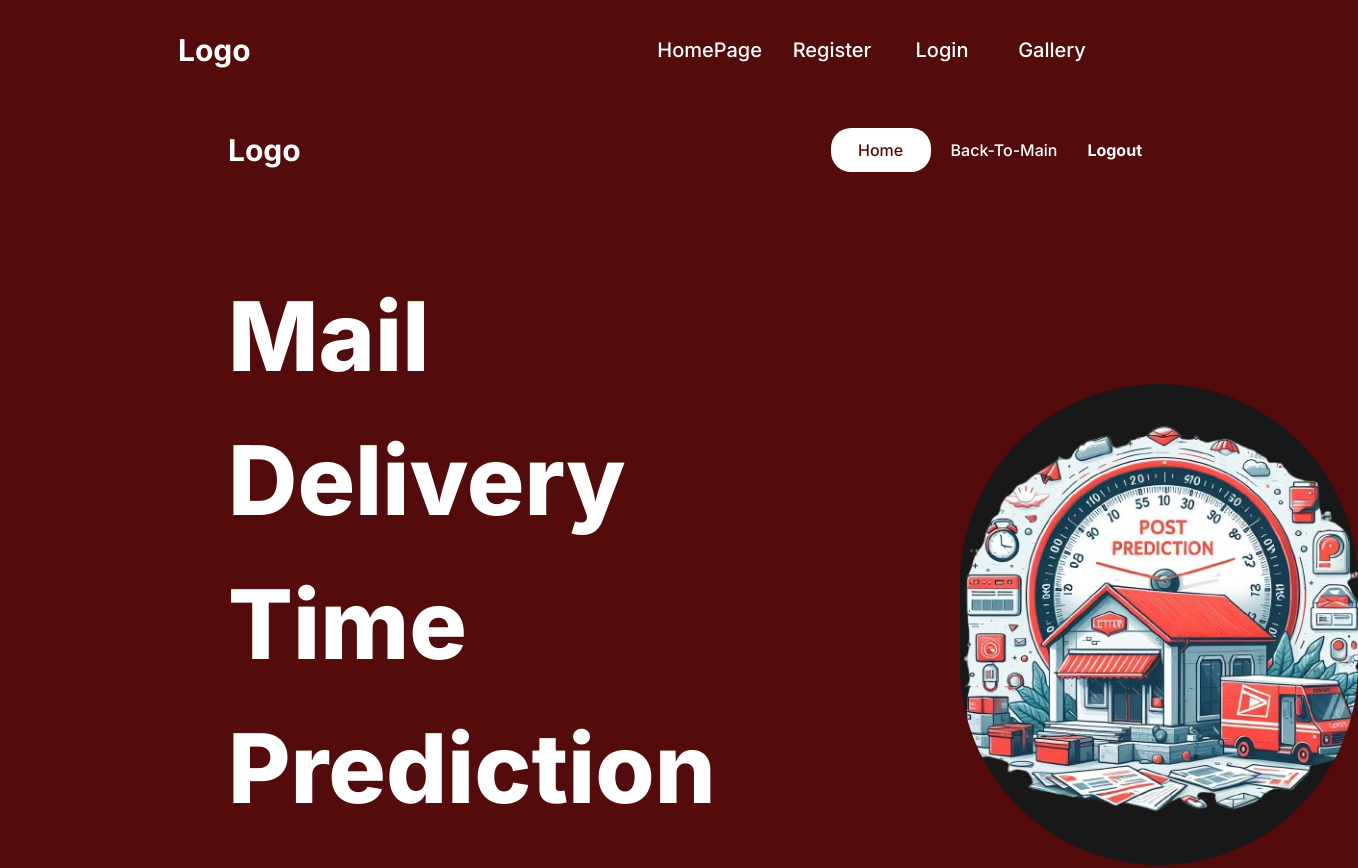
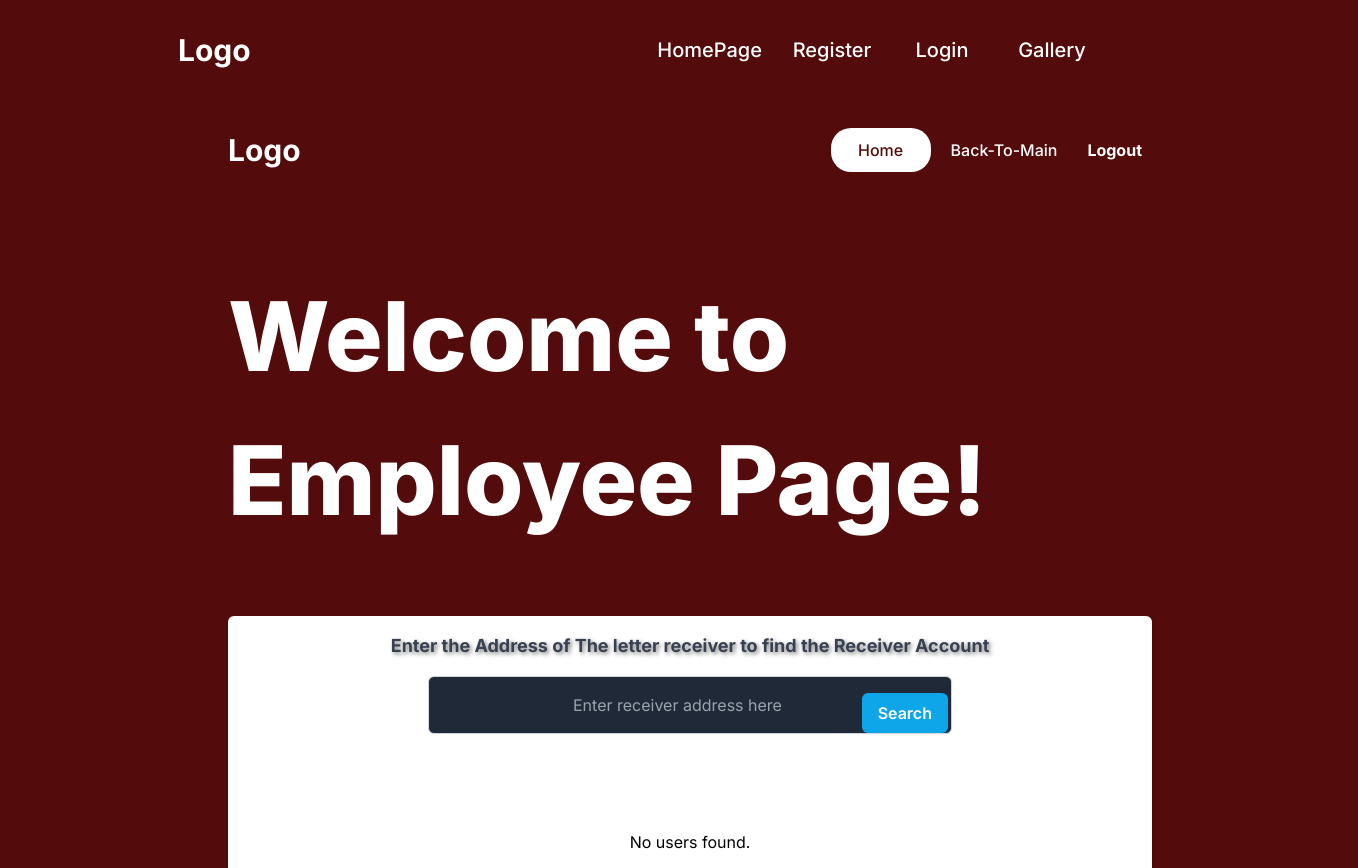
Before and after one commit to Sachin-Badges/SDGP-Project-Back-end-Front-end-Ml-component-, a Next.js app in the folder mail-delivery-time-prediction-system-front-end-part/: page /employeePage in a window 1280 px wide. Shown: the top 868 px of the page, 1358 px wide, since content can reach past the window. Built offline with nearby package versions, Linux system fonts and the light colour scheme.

Commit message:
Just updated and increase  appearance of front-end

```diff
--- a/mail-delivery-time-prediction-system-front-end-part/src/app/customerPage/customerNavbar/links/Links.tsx
+++ b/mail-delivery-time-prediction-system-front-end-part/src/app/customerPage/customerNavbar/links/Links.tsx
@@ -1,64 +1,3 @@
-// "use client";
-
-// import Link from "next/link";
-// import styles from "./links.module.css";
-// import NavLink from "./navLinks/navLink";
-// import { useState } from "react";
-// import Image from "next/image";
-
-// const links = [
-//   {
-//     title: "Home",
-//     path: "/customerPage",
-//   },
-//   {
-//     title: "Profile",
-//     path: "/profile",
-//   },
-//   {
-//     title: "Mail-Box",
-//     path: "/mailBox",
-//   },
-//   {
-//     title: "Feedback",
-//     path: "/feedback",
-//   },
-// ];
-
-// const Links = ({}) => {
-//   const [open, setOpen] = useState(false);
-
-//   return (
-//     <div className={styles.container}>
-//       <div className={styles.links}>
-//         {links.map((link) => (
-//           <NavLink item={link} key={link.title} />
-//         ))}
-//         <button className={styles.logout}>Logout</button>
-//       </div>
-
-//       <Image
-//         className={styles.menuButton}
-//         src="/menu.png"
-//         alt="menuImage"
-//         width={30}
-//         height={30}
-//         onClick={() => setOpen((prev) => !prev)}
-//       />
-
-//       {open && (
-//         <div className={styles.mobileLinks}>
-//           {links.map((link) => (
-//             <NavLink item={link} key={link.title} />
-//           ))}
-//         </div>
-//       )}
-//     </div>
-//   );
-// };
-
-// export default Links;
-
 "use client";
 
 import Link from "next/link";
@@ -82,7 +21,7 @@ const links = [
   },
   {
     title: "Feedback",
-    path: "/feedback",
+    path: "/feedbackPage",
   },
 ];
 
@@ -100,7 +39,10 @@ const Links = ({}) => {
         {links.map((link) => (
           <NavLink item={link} key={link.title} />
         ))}
-        <button className={styles.logout}>Logout</button>
+        {/* <button className={styles.logout}>Logout</button> */}
+        <button className={styles.logout}>
+          <Link href="/">Logout</Link>
+        </button>
       </div>
 
       <Image
--- a/mail-delivery-time-prediction-system-front-end-part/src/app/employeePage/page.tsx
+++ b/mail-delivery-time-prediction-system-front-end-part/src/app/employeePage/page.tsx
@@ -5,10 +5,18 @@ import Image from "next/image";
 import RootLayout from "../layout";
 import Navbar from "./employeeNavbar/Navbar";
 import styles from "../home.module.css";
-import Link from 'next/link';
+import Link from "next/link";
+import dynamic from "next/dynamic";
+
+const DynamicNavbar = dynamic(
+  () => import("../employeePage/employeeNavbar/Navbar"),
+  {
+    loading: () => null, // Placeholder while Navbar is loading
+    ssr: false, // Disable server-side rendering for the Navbar component
+  }
+);
 
 const EmployeePage = () => {
-
   interface User {
     email: string;
     password: string;
@@ -25,7 +33,7 @@ const EmployeePage = () => {
   };
 
   // State to hold the search input
-  const [searchInput, setSearchInput] = useState('');
+  const [searchInput, setSearchInput] = useState("");
 
   // State to hold search results
   const [searchResults, setSearchResults] = useState<User[]>([]);
@@ -36,37 +44,45 @@ const EmployeePage = () => {
   };
 
   // Handle search submit
-  const handleSearchSubmit = async (event: React.FormEvent<HTMLFormElement>) => {
+  const handleSearchSubmit = async (
+    event: React.FormEvent<HTMLFormElement>
+  ) => {
     event.preventDefault(); // Prevent default form submission behavior
 
     // Make the API call
     try {
-      const response = await fetch(`http://localhost:5000/users/search?address=${searchInput}`);
+      const response = await fetch(
+        `http://localhost:5000/users/search?address=${searchInput}`
+      );
       const data = await response.json();
       setSearchResults(data);
       console.log(data); // Log the data to see what's received
     } catch (error) {
-      console.error('Error fetching data:', error);
+      console.error("Error fetching data:", error);
       setSearchResults([]); // Clear results on error
     }
 
     // Clear the search input after submitting
-    setSearchInput('');
+    setSearchInput("");
   };
-
 
   return (
     <RootLayout hideNavbar={true}>
-      <Navbar />
+      <DynamicNavbar />
       <section className="lg:py-16">
-        <div className="grid grid-cols-1 sm:grid-cols-12">
+        <div className="sm:grid-cols-12">
           <div className="col-span-12 place-self-start">
             <div className="flex items-center">
+              <h1
+                className={`font-extrabold text-1xl sm:text-3xl lg:text-8xl lg:leading-normal relative ${styles.textLightBlueDarkBlue} ${styles.textOutlineWhite}`}
+              >
+                Welcome to Employee Page!{" "}
+              </h1>
+            </div>
+            {/* <div className="flex items-center">
               <h1 className={`font-extrabold text-4xl sm:text-5xl lg:text-8xl lg:leading-normal relative ${styles.textLightBlueDarkBlue} ${styles.textOutlineWhite}`}>
                 Mail<br />Delivery<br />Time Prediction System
               </h1>
-
-              {/* Image right next to the text */}
               <div className="ml-4 rounded-full bg-[#181818] w-[626px] h-[481px] relative">
                 <Image
                   src={"/Employee1.png"}
@@ -75,13 +91,14 @@ const EmployeePage = () => {
                   layout="fill"
                 />
               </div>
-            </div>
+            </div> */}
 
             {/* Container for the search bar, additional image, and paragraph */}
-            <div className="mt-4 mx-auto bg-white p-4 rounded-md shadow-md flex flex-col items-center max-w-30">
+            <div className="mt-16 mx-auto bg-white p-4 rounded-md shadow-md flex flex-col items-center max-w-30">
               {/* Highlighted Paragraph */}
               <p className={`text-lg text-gray-700 mb-4 ${styles.boldText}`}>
-                Enter the Address of The letter receiver to find the Receiver Account
+                Enter the Address of The letter receiver to find the Receiver
+                Account
               </p>
 
               {/* Search Bar and Icon Container */}
@@ -90,54 +107,63 @@ const EmployeePage = () => {
                   <input
                     type="text"
                     placeholder="Enter receiver address here"
-                    className="w-full px-4 py-2 border border-gray-300 rounded-md focus:outline-none focus:border-blue-500 mb-4 bg-gray-800 text-white"
+                    className="w-full px-36 py-4 border border-gray-300 rounded-md focus:outline-none focus:border-blue-500 mb-4 bg-gray-800 text-white"
                     value={searchInput}
                     onChange={handleInputChange}
                   />
-                  <button type="submit">
+                  {/* <button type="submit">
                     <Image
                       src={"/search1.png"}
                       alt="search icon"
-                      className="absolute right-1 top-1/2 transform -translate-y-1/2"
+                      className="absolute right-4 top-1/2 transform -translate-y-1/2"
                       width={30}
                       height={30}
                     />
+                  </button> */}
+                  <button
+                    type="submit"
+                    className="bg-sky-500 hover:bg-sky-600 text-white font-semibold py-2 px-4 rounded-md flex absolute right-1 top-1/2 transform -translate-y-1/2"
+                  >
+                    {/* <Image
+                      src="/search1.png"
+                      alt="search icon"
+                      className="absolute right-4 top-1/2 transform -translate-y-1/2"
+                      width={30}
+                      height={30}
+                    /> */}
+                    Search
                   </button>
                 </form>
               </div>
 
-              <div style={{ marginTop: '20px' }}>
-                {searchResults.map((user, index) => (
-                  <li key={index} style={{
-                    backgroundColor: '#f0f0f0', // Lighter background
-                    color: 'black', // Black font color
-                    padding: '10px',
-                    margin: '10px 0',
-                    borderRadius: '5px',
-                    fontSize: '16px',
-                    lineHeight: '1.5',
-                    boxShadow: '0 2px 4px rgba(0, 0, 0, 0.1)', // Softer shadow
-                    cursor: 'pointer' // Change cursor to pointer for better UX
-                  }} onClick={() => handleClick(user.latitude, user.longitude ?? "15.25")}>
+              <div className="mt-20">
+                {searchResults.length > 0 ? (
+                  searchResults.map((user, index) => (
+                    <li
+                      key={index}
+                      className="bg-gray-200 text-black p-4 my-4 rounded-lg text-base leading-6 shadow-md cursor-pointer"
+                      onClick={() =>
+                        handleClick(user.latitude, user.longitude ?? "15.25")
+                      }
+                    >
                       <div>Email: {user.email}</div>
                       <div>Address: {user.address}</div>
                       <div>Mobile: {user.mobile}</div>
                       <div>Latitude: {user.latitude}</div>
                       <div>Longitude: {user.longitude}</div>
-                    {/* Optionally display createdAt and updatedAt */}
-                    {user.createdAt && <div>Created At: {user.createdAt}</div>}
-                    {user.updatedAt && <div>Updated At: {user.updatedAt}</div>}
+                      {user.createdAt && (
+                        <div>Created At: {user.createdAt}</div>
+                      )}
+                      {user.updatedAt && (
+                        <div>Updated At: {user.updatedAt}</div>
+                      )}
                     </li>
-                ))}
-                : (
-                <p style={{
-                  color: 'black',
-                  fontSize: '16px',
-                  textAlign: 'center'
-                }}>
+                  ))
+                ) : (
+                  <p className="text-black text-base text-center">
                     No users found.
                   </p>
-                )
+                )}
               </div>
 
               {/* Additional Image right next to the search bar */}
@@ -153,7 +179,7 @@ const EmployeePage = () => {
           </div>
         </div>
       </section>
-    </RootLayout >
+    </RootLayout>
   );
 };
 
--- a/mail-delivery-time-prediction-system-front-end-part/src/app/gallery/page.tsx
+++ b/mail-delivery-time-prediction-system-front-end-part/src/app/gallery/page.tsx
@@ -1,7 +1,5 @@
 import React from "react";
 import Image from "next/image";
-import Link from "next/link";
-import RootLayout from "../layout";
 
 const GalleryPage = () => {
   const galleryItems = [
@@ -43,7 +41,6 @@ const GalleryPage = () => {
   ];
 
   return (
-    <RootLayout>
       <section className="lg:py-16">
         <div className="grid grid-cols-3 gap-4">
           {galleryItems.map((item) => (
@@ -69,7 +66,6 @@ const GalleryPage = () => {
           ))}
         </div>
       </section>
-    </RootLayout>
   );
 };
 
--- a/mail-delivery-time-prediction-system-front-end-part/src/app/mailBox/page.tsx
+++ b/mail-delivery-time-prediction-system-front-end-part/src/app/mailBox/page.tsx
@@ -4,6 +4,7 @@ import axios from 'axios';
 import Image from "next/image";
 import RootLayout from "../layout";
 import Navbar from "../customerPage/customerNavbar/Navbar";
+import dynamic from 'next/dynamic';
 
 interface PredictionDetail {
   _id: string;
@@ -43,10 +44,15 @@ const fetchAllPredictionDetails = async (email: string) => {
   }
 };
 
+const DynamicNavbar = dynamic(() => import("../customerPage/customerNavbar/Navbar"), {
+  loading: () => null, // Placeholder while Navbar is loading
+  ssr: false, // Disable server-side rendering for the Navbar component
+});
+
 
   return (
     <RootLayout hideNavbar={true}>
-      <Navbar />
+      <DynamicNavbar />
       <section className="lg:py-16">
         <div className="bg-white shadow overflow-hidden sm:rounded-lg">
           <ul className="divide-y divide-gray-200">
--- a/mail-delivery-time-prediction-system-front-end-part/src/app/page.tsx
+++ b/mail-delivery-time-prediction-system-front-end-part/src/app/page.tsx
@@ -3,12 +3,15 @@ import Image from "next/image";
 import styles from "./home.module.css";
 import Link from "next/link";
 import ProjectsSection from "./ProjectsSection";
-import { useEffect } from 'react';
-import { useNavigate } from 'react-router-dom';
+import { useEffect } from "react";
+import { useNavigate } from "react-router-dom";
 
 const Home = () => {
-  const isLocalStorageAvailable = typeof window !== 'undefined' && window.localStorage;
-  const userData = isLocalStorageAvailable ? localStorage.getItem('user') : null;
+  const isLocalStorageAvailable =
+    typeof window !== "undefined" && window.localStorage;
+  const userData = isLocalStorageAvailable
+    ? localStorage.getItem("user")
+    : null;
   return (
     <>
       <div className={styles.container}>
@@ -18,30 +21,28 @@ const Home = () => {
             To establish a user-friendly and accessible application that
             empowers to predict mail delivery time.
           </p>
-
           <div className={styles.buttons}>
-
             {userData ? (
               <button className={styles.button}>
                 <Link href="/customerPage">Customer Page</Link>
               </button>
-
             ) : (
               <button className={styles.button}>
                 <Link href="/login">Customer Page</Link>
               </button>
             )}
-            {userData ? (
+            {/* {userData ? (
               <button className={styles.button}>
                 <Link href="/employeePage">Employee Page</Link>
               </button>
-
             ) : (
               <button className={styles.button}>
                 <Link href="/login">Employee Page</Link>
               </button>
-      )}
-
+            )} */}
+            <button className={styles.button}>
+              <Link href="/employeePage">Employee Page</Link>
+            </button>
           </div>
           <div className={styles.brands}>
             <Image src="/brands.png" alt="" fill className={styles.brandImg} />
```
Lines whose indentation alone changed are shown as unchanged.
